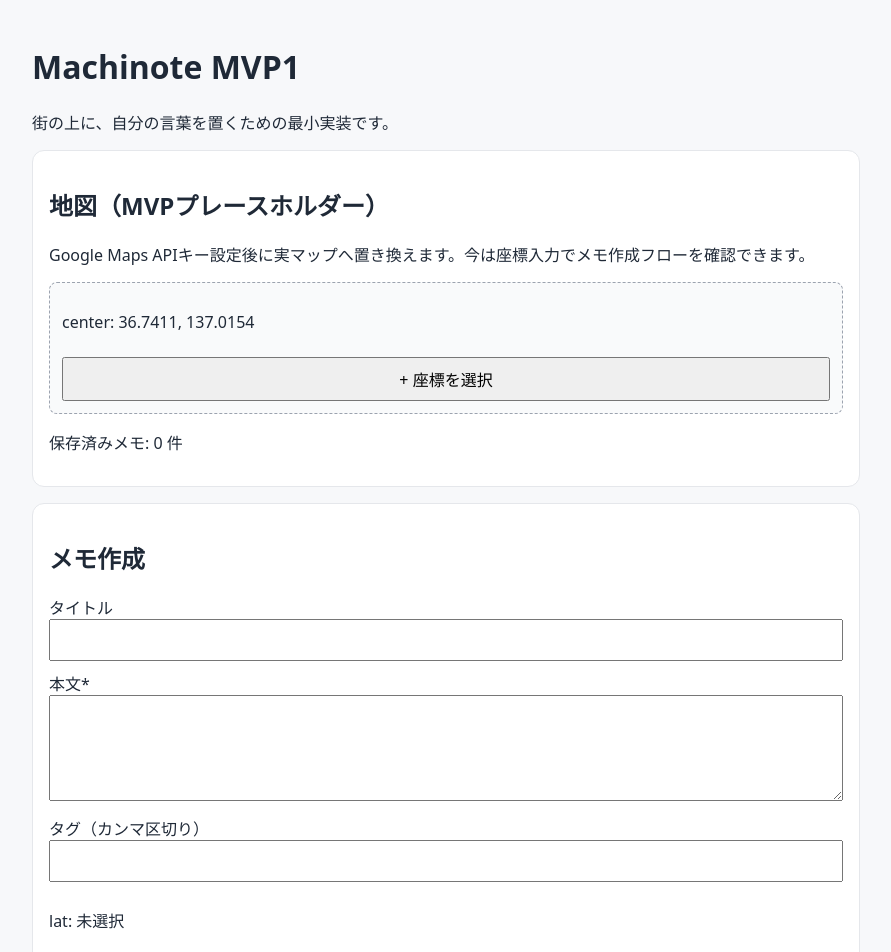
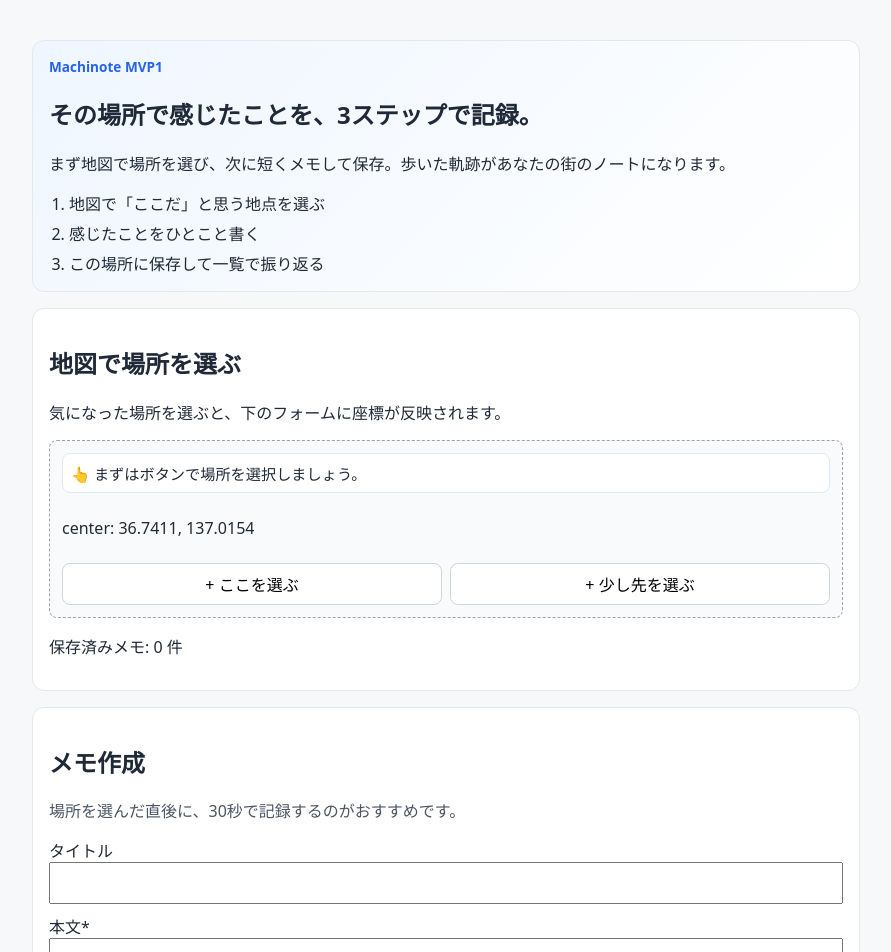
Before and after one commit to nannan927/machiaruki, a Next.js app: page / in a window 1280 px wide. Shown: the top 952 px of the page, without its empty margins (194-1085 px from the left). Built offline with nearby package versions, Linux system fonts and the light colour scheme; no server answers; the database is empty.

Commit message:
Improve home/map flow to encourage quick memo recording

```diff
--- a/app/globals.css
+++ b/app/globals.css
@@ -23,6 +23,24 @@ body {
   margin-top: 16px;
 }
 
+.hero {
+  background: linear-gradient(135deg, #eff6ff, #ffffff);
+}
+
+.eyebrow {
+  margin: 0;
+  color: #2563eb;
+  font-weight: 700;
+  font-size: 0.85rem;
+}
+
+.steps {
+  margin: 10px 0 0;
+  padding-left: 20px;
+  display: grid;
+  gap: 6px;
+}
+
 .form {
   display: grid;
   gap: 10px;
@@ -38,6 +56,13 @@ button {
 
 button {
   cursor: pointer;
+  border: 1px solid #d1d5db;
+  border-radius: 8px;
+  background: #fff;
+}
+
+button:hover {
+  background: #f9fafb;
 }
 
 .error {
@@ -59,3 +84,27 @@ button {
   gap: 8px;
   background: #f9fafb;
 }
+
+.mapStatus {
+  font-size: 0.95rem;
+  padding: 8px;
+  border-radius: 8px;
+  background: #ffffff;
+  border: 1px solid #dbeafe;
+}
+
+.mapActions {
+  display: grid;
+  grid-template-columns: 1fr 1fr;
+  gap: 8px;
+}
+
+.hint {
+  margin-top: 0;
+  color: #4b5563;
+}
+
+.coord {
+  margin: 0;
+  color: #374151;
+}
--- a/app/page.tsx
+++ b/app/page.tsx
@@ -53,8 +53,18 @@ export default function Home() {
 
   return (
     <main className="container">
-      <h1>Machinote MVP1</h1>
-      <p>街の上に、自分の言葉を置くための最小実装です。</p>
+      <section className="hero card">
+        <p className="eyebrow">Machinote MVP1</p>
+        <h1>その場所で感じたことを、3ステップで記録。</h1>
+        <p>
+          まず地図で場所を選び、次に短くメモして保存。歩いた軌跡があなたの街のノートになります。
+        </p>
+        <ol className="steps">
+          <li>地図で「ここだ」と思う地点を選ぶ</li>
+          <li>感じたことをひとこと書く</li>
+          <li>この場所に保存して一覧で振り返る</li>
+        </ol>
+      </section>
       {error ? <p className="error">{error}</p> : null}
 
       <MapView selected={selected} memos={memos} onSelect={setSelected} />
--- a/components/MapView.tsx
+++ b/components/MapView.tsx
@@ -12,17 +12,20 @@ const defaultCenter = { lat: 36.7411, lng: 137.0154 };
 
 export function MapView({ selected, memos, onSelect }: MapViewProps) {
   const center = selected ?? defaultCenter;
+  const hasSelected = Boolean(selected);
 
   return (
     <section className="card">
-      <h2>地図（MVPプレースホルダー）</h2>
-      <p>
-        Google Maps APIキー設定後に実マップへ置き換えます。今は座標入力でメモ作成フローを確認できます。
-      </p>
+      <h2>地図で場所を選ぶ</h2>
+      <p>気になった場所を選ぶと、下のフォームに座標が反映されます。</p>
       <div className="mapPlaceholder">
+        <div className="mapStatus">
+          {hasSelected ? "✅ 場所を選択済み。下のフォームから保存できます。" : "👆 まずはボタンで場所を選択しましょう。"}
+        </div>
         <p>
           center: {center.lat.toFixed(4)}, {center.lng.toFixed(4)}
         </p>
+        <div className="mapActions">
           <button
             type="button"
             onClick={() =>
@@ -32,8 +35,20 @@ export function MapView({ selected, memos, onSelect }: MapViewProps) {
               })
             }
           >
-          + 座標を選択
+            + ここを選ぶ
           </button>
+          <button
+            type="button"
+            onClick={() =>
+              onSelect({
+                lat: +(center.lat - 0.0007).toFixed(6),
+                lng: +(center.lng + 0.0003).toFixed(6),
+              })
+            }
+          >
+            + 少し先を選ぶ
+          </button>
+        </div>
       </div>
       <p>保存済みメモ: {memos.length} 件</p>
     </section>
--- a/components/MemoForm.tsx
+++ b/components/MemoForm.tsx
@@ -59,6 +59,7 @@ export function MemoForm({ selected, onSaved }: MemoFormProps) {
   return (
     <section className="card">
       <h2>メモ作成</h2>
+      <p className="hint">場所を選んだ直後に、30秒で記録するのがおすすめです。</p>
       <form onSubmit={handleSubmit} className="form">
         <label>
           タイトル
@@ -72,8 +73,8 @@ export function MemoForm({ selected, onSaved }: MemoFormProps) {
           タグ（カンマ区切り）
           <input value={tags} onChange={(e) => setTags(e.target.value)} />
         </label>
-        <p>lat: {selected?.lat ?? "未選択"}</p>
-        <p>lng: {selected?.lng ?? "未選択"}</p>
+        <p className="coord">lat: {selected?.lat ?? "未選択"}</p>
+        <p className="coord">lng: {selected?.lng ?? "未選択"}</p>
         {error ? <p className="error">{error}</p> : null}
         <button type="submit" disabled={isSaving}>
           {isSaving ? "保存中..." : "この場所に保存"}
```
Lines whose indentation alone changed are shown as unchanged.
